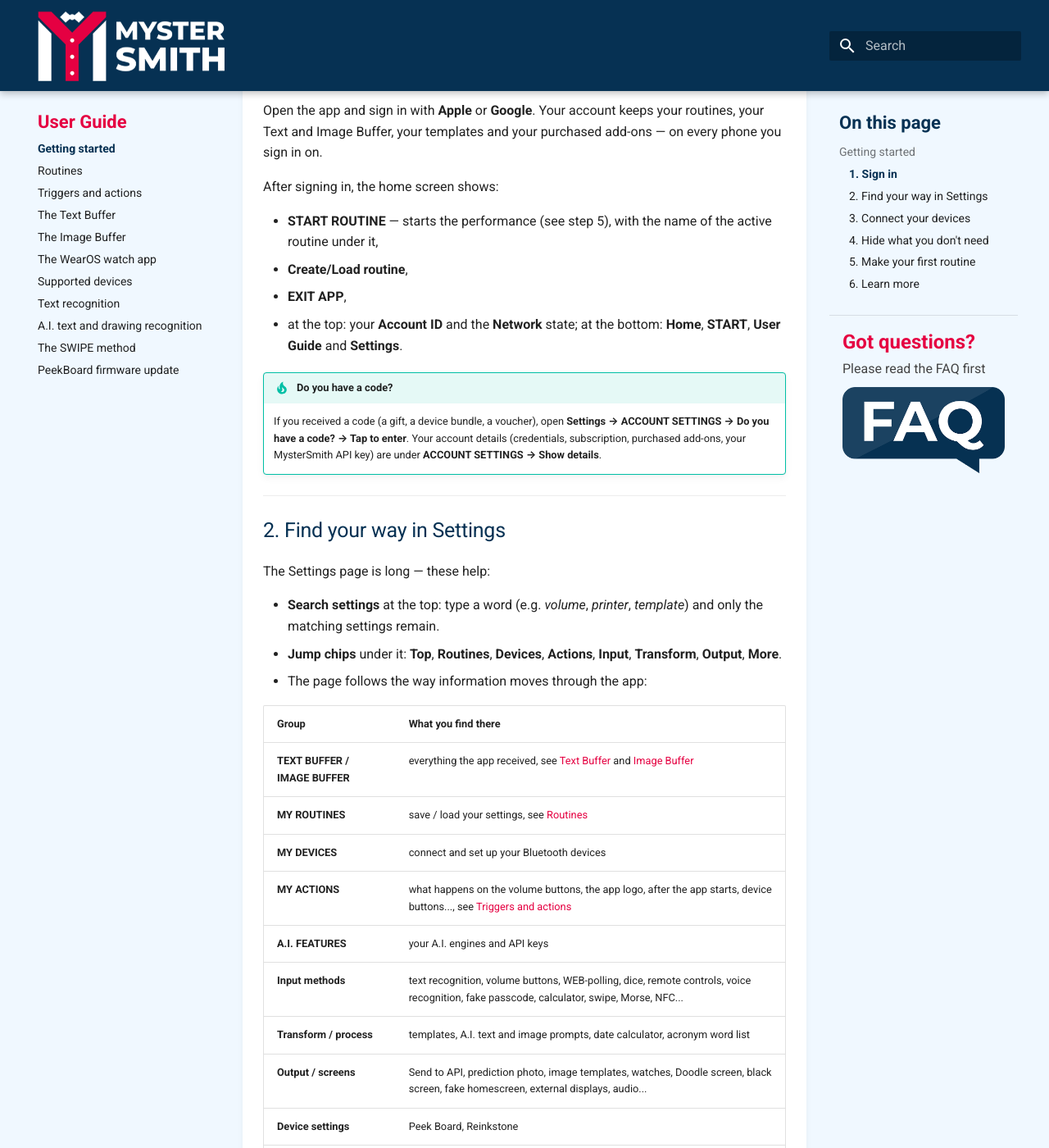
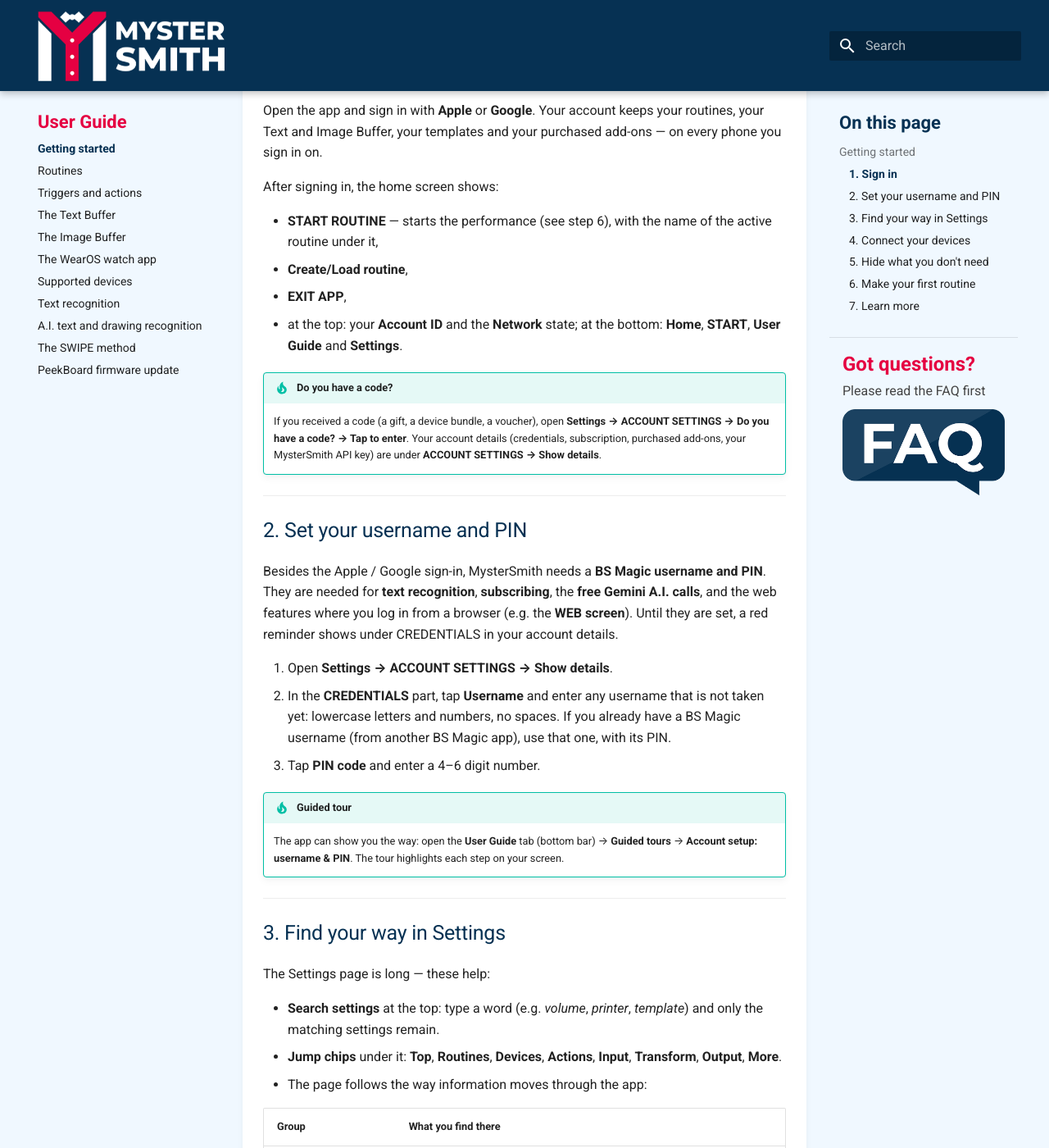
Before and after one commit to ragcsalo/mystersmith-docs, an MkDocs documentation site: the page built from docs/user-guide/getting-started.md, in a window 1280 px wide and 1400 px high, scrolled down 756 px. Shown: the whole window at 82% size. Built offline with MkDocs 1.6.1 and Material for MkDocs 9.7.7, drawn with Linux system fonts in a browser that asks for light colours; some of the changed text lies outside the part shown.

Commit message:
Getting started: username & PIN step, with the in-app guided tour
Co-Authored-By: Claude Opus 5.5 <noreply@anthropic.com>

```diff
--- a/docs/user-guide/getting-started.md
+++ b/docs/user-guide/getting-started.md
@@ -19,7 +19,7 @@ Open the app and sign in with **Apple** or **Google**. Your account keeps your r
 
 After signing in, the home screen shows:
 
-* **START ROUTINE** — starts the performance (see step 5), with the name of the active routine under it,
+* **START ROUTINE** — starts the performance (see step 6), with the name of the active routine under it,
 * **Create/Load routine**,
 * **EXIT APP**,
 * at the top: your **Account ID** and the **Network** state; at the bottom: **Home**, **START**, **User Guide** and **Settings**.
@@ -29,7 +29,20 @@ After signing in, the home screen shows:
 
 ---
 
-## 2. Find your way in Settings
+## 2. Set your username and PIN
+
+Besides the Apple / Google sign-in, MysterSmith needs a **BS Magic username and PIN**. They are needed for **text recognition**, **subscribing**, the **free Gemini A.I. calls**, and the web features where you log in from a browser (e.g. the **WEB screen**). Until they are set, a red reminder shows under CREDENTIALS in your account details.
+
+1. Open **Settings → ACCOUNT SETTINGS → Show details**.
+2. In the **CREDENTIALS** part, tap **Username** and enter any username that is not taken yet: lowercase letters and numbers, no spaces. If you already have a BS Magic username (from another BS Magic app), use that one, with its PIN.
+3. Tap **PIN code** and enter a 4–6 digit number.
+
+!!! tip "Guided tour"
+    The app can show you the way: open the **User Guide** tab (bottom bar) → **Guided tours** → **Account setup: username & PIN**. The tour highlights each step on your screen.
+
+---
+
+## 3. Find your way in Settings
 
 The Settings page is long — these help:
 
@@ -54,7 +67,7 @@ Tap a section's title to open it.
 
 ---
 
-## 3. Connect your devices
+## 4. Connect your devices
 
 Open **MY DEVICES**:
 
@@ -66,13 +79,13 @@ The full list: [Supported devices](supported-devices.md).
 
 ---
 
-## 4. Hide what you don't need
+## 5. Hide what you don't need
 
 MysterSmith has a lot of features. Show only yours: **MY ROUTINES → Enable/disable features → Manage**. Switch off what you don't use (**Disable all**, then switch on the few you need), and **long press** to mark favorites. Hidden features disappear from the Settings page; switch them on again any time.
 
 ---
 
-## 5. Make your first routine
+## 6. Make your first routine
 
 1. Set up one effect: e.g. **text recognition** on the Doodle screen, and **MY ACTIONS → Volume UP → show last text**.
 2. **MY ROUTINES → SAVE AS NEW**, give it a name (e.g. *Drawing duplication*).
@@ -85,7 +98,7 @@ MysterSmith has a lot of features. Show only yours: **MY ROUTINES → Enable/dis
 
 ---
 
-## 6. Learn more
+## 7. Learn more
 
 * The **User Guide** tab in the app: online tutorials and **guided tours** (e.g. *Account setup: username & PIN*), free Gemini A.I., version info.
 * [Triggers and actions](triggers-and-actions.md) — make anything happen on a button press, a gesture or after an event.
```
Also changed, not shown: docs/user-guide/routines.md (+1 -1 lines), docs/user-guide/supported-devices.md (+1 -1 lines).
